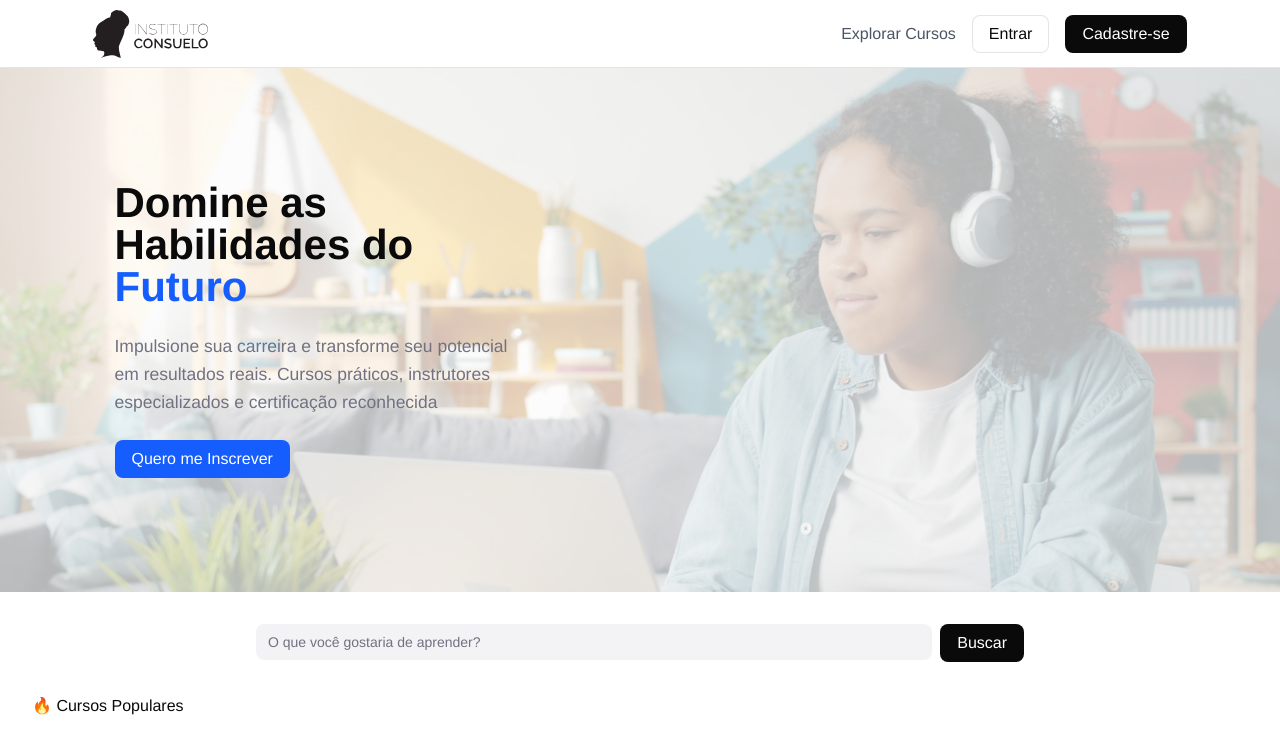
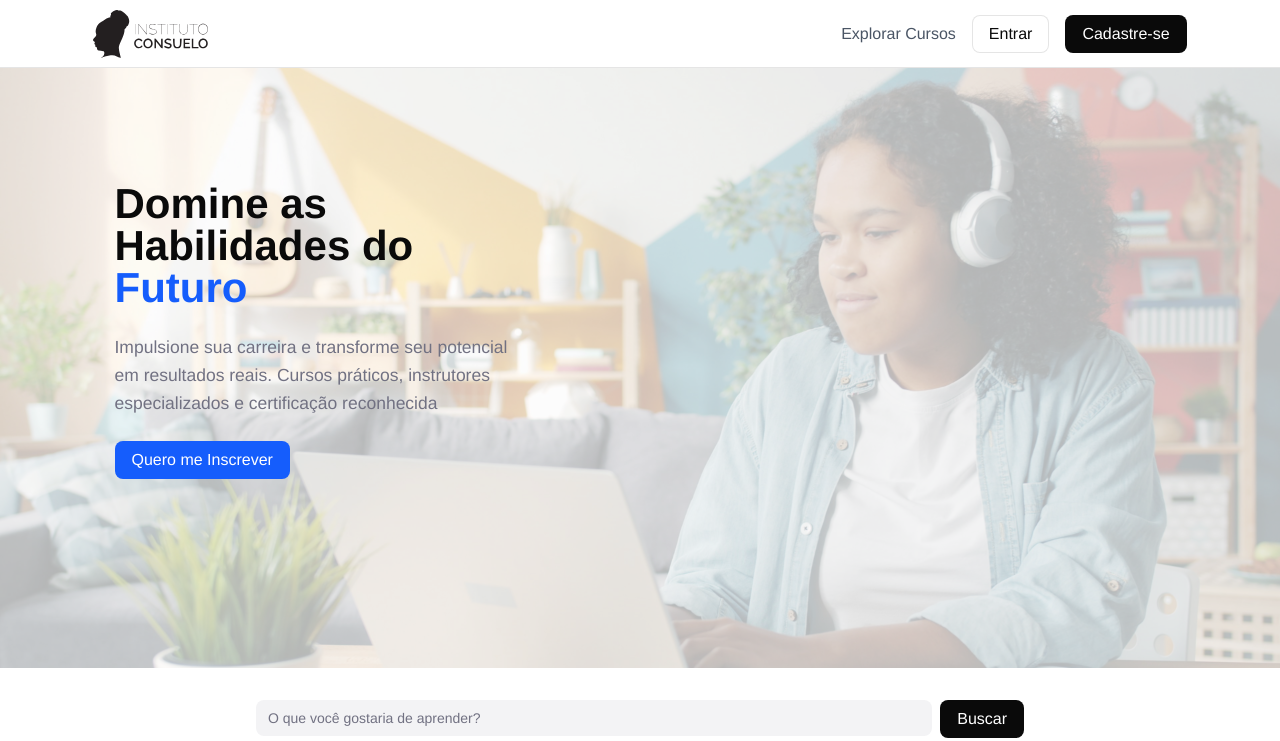
Before and after one commit to Edutech-Instituto-Consuelo/frontend, a React (Vite) app: page / in a window 1280 px wide. Shown: the top 741 px of the page. Built offline with nearby package versions, Linux system fonts and the light colour scheme; grey boxes are pictures that could not be loaded.

Commit message:
finalizando o header da home

```diff
--- a/src/components/Hero/index.tsx
+++ b/src/components/Hero/index.tsx
@@ -3,22 +3,22 @@ import imgHeader from "@/assets/fotoheader.jpg";
 
 export default function Hero() {
   return (
-    <section className="bg-linear-to-b from-blue-100 to-white relative pt-28.5 pb-8 xs:pb-28.5 w-full h-fit overflow-hidden">
+    <header className="grid bg-linear-to-b from-blue-100 to-white relative w-full h-fit min-h-[400px] max-h-[600px] overflow-hidden">
 
       {/* Imagem de fundo */}
       <img
-        className="hidden lg:block absolute inset-0 bg-cover bg-no-repeat bg-position-[center_20%] sm:bg-position-[center_40%] md:bg-center"
+        className="hidden sm:block relative inset-0 bg-cover bg-no-repeat bg-[center_20%] sm:bg-[center_40%] md:bg-center"
         src={imgHeader}
         alt="Imagem de fundo do Home"
       />
 
       {/* Overlay suave para legibilidade */}
-      <div className="absolute inset-0 lg:bg-white/70" />
+      <div className="absolute inset-0 sm:bg-white/70" />
 
       {/* Conteúdo - Alinhado à esquerda */}
-      <div className="grid gap-6 content-center justify-center md:justify-start md:pl-[114.5px] relative px-4 w-full z-10">
+      <div className="grid gap-6 content-center justify-center sm:absolute sm:inset-0 md:justify-start md:content-start p-4 pt-8 md:p-[114.5px] w-full h-full z-20">
         {/* Título com palavra em azul */}
-        <h1 className="text-[42px] font-bold text-neutral-900 leading-none">
+        <h1 className="text-[40px] xs:text-[42px] font-bold text-neutral-900 leading-none">
           Domine as<br />
           Habilidades do<br />
           <span className="text-blue">Futuro</span>
@@ -33,6 +33,6 @@ export default function Hero() {
         {/* Botão de Call-to-Action */}
         <Button variant="accent" className='w-fit'>Quero me Inscrever</Button>
       </div>
-    </section>
+    </header>
   );
 }
```
